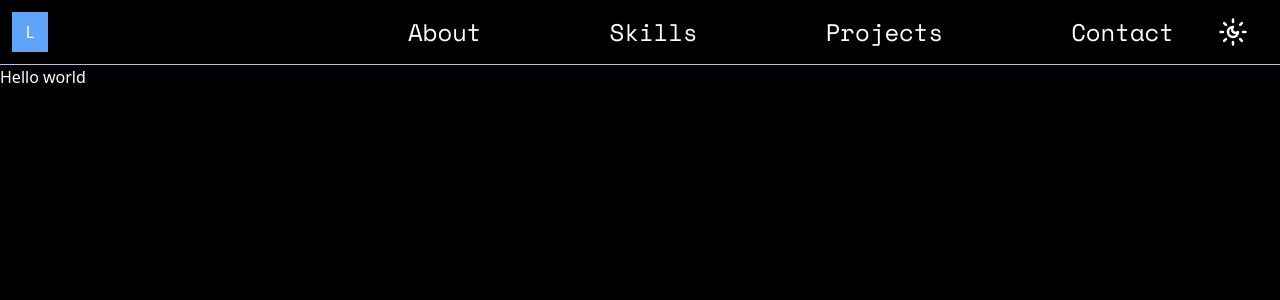
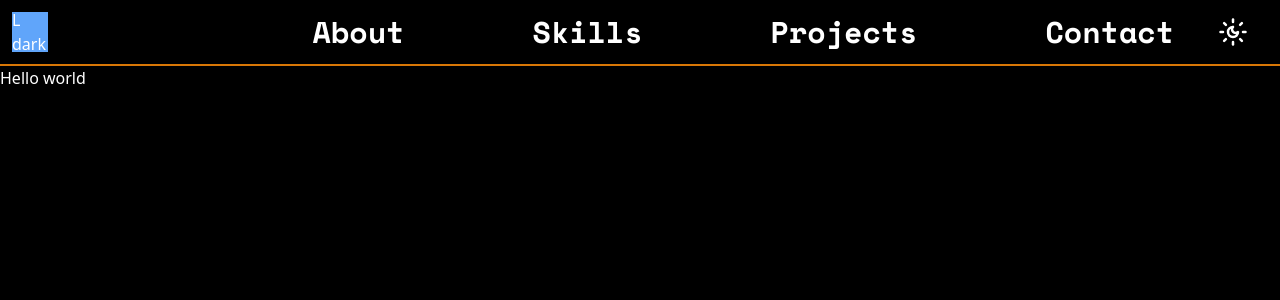
Before and after one commit to Yuvaraaj17/Portfolio, a Next.js app: page / in a window 1280 px wide. Shown: the top 300 px of the page. Built offline with nearby package versions, Linux system fonts and the light colour scheme; what @xpd/tailwind-3dtransforms would draw is missing.

Commit message:
Sliding menu bar

```diff
--- a/components/NavBar.tsx
+++ b/components/NavBar.tsx
@@ -1,9 +1,10 @@
 'use client'
-import React from 'react'
+import React, { useContext } from 'react'
 import { IoMdClose } from "react-icons/io";
 import sections from "../src/assets/data/sections.json";
 import { IoMenu } from "react-icons/io5";
 import { LuSunMoon } from "react-icons/lu";
+import { ThemeContext } from '../context/ThemeContext';
 
 export default function NavBar(props : {isMenuBarOpen: boolean, toggleMenuBar: () => void }) {
 
@@ -16,18 +17,25 @@ export default function NavBar(props : {isMenuBarOpen: boolean, toggleMenuBar: (
     props.toggleMenuBar();
   }
 
+  const { theme , setTheme } = useContext(ThemeContext);
+
   return (
-    <div className='flex flex-row justify-between p-3 gap-3 lg:gap-6 lg:border-b border-violet-300 '>
-      <div className='bg-blue-400 w-10 h-10 flex items-center justify-center'>L</div>
-      <div className='hidden lg:flex flex-row gap-32 bg-black items-center justify-end w-full text-2xl font-mono pr-5'>
-        {sections.map((section: sectionType, key) => <div key={key}>{section.title}</div>)}
+    <div className='flex flex-row justify-between p-3 gap-3 lg:gap-6 border-b-2 border-amber-600'>
+      <div className='bg-blue-400 w-10 h-10 flex items-center justify-center'>L {theme}</div>
+      <div className={`${theme === 'dark' ? 'text-white' : 'text-black'} hidden lg:flex flex-row gap-32 items-center font-bold justify-end w-full text-2xl font-mono pr-5 hover:cursor-pointer`}>
+        {sections.map((section: sectionType, key) => <div key={key} className='hover:text-amber-500 transition-all ease-in-out text-3xl'>{section.title}</div>)}
       </div>
       <div className='flex flex-row gap-4 items-center lg:pr-5'>
-        <LuSunMoon className='text-xl lg:text-3xl'/>
-        <IoMenu className='lg:hidden' size={30} onClick={handleClick} />
+        <LuSunMoon className={`${theme === 'dark' ? 'text-white' : 'text-amber-600'} text-xl  lg:text-3xl`} onClick={()=>setTheme( theme === 'dark' ? 'light' : 'dark')}/>
+        <IoMenu className={`${theme === 'dark' ? 'text-white' : 'text-amber-600'} lg:hidden`} size={30} onClick={handleClick} />
       </div>
       {props.isMenuBarOpen && (
-        <div className='h-full bg-white text-black absolute lg:hidden right-0 w-52 md:w-2/5 p-3 gap-3 flex flex-col'>
+        <div
+          className="fixed inset-0 bg-black/50 z-40"
+          onClick={() => props.toggleMenuBar()} // closes when clicking background
+        />
+      )}
+        <div className={`fixed top-0 right-0 shadow-lg z-50 transform transition-transform duration-300 h-full bg-white text-black lg:hidden w-52 md:w-2/5 p-3 gap-3 flex flex-col ${props.isMenuBarOpen ? "translate-x-0" : "translate-x-full"}`}>
           <div className='border-b-2 border-black p-2 flex justify-end w-full'>
             <IoMdClose onClick={handleClick} />
           </div>
@@ -35,7 +43,6 @@ export default function NavBar(props : {isMenuBarOpen: boolean, toggleMenuBar: (
             {sections.map((section: sectionType, key) => <div key={key}>{section.title}</div>)}
           </div>
         </div>
-      )}
     </div>
   )
 }
--- a/src/app/page.tsx
+++ b/src/app/page.tsx
@@ -1,10 +1,13 @@
 'use client'
-import React from "react";
+import React, { useContext } from "react";
 import NavBar from "../../components/NavBar";
-import { useState } from "react";
+import { useState, createContext } from "react";
+import { ThemeContext } from "../../context/ThemeContext";
+
 export default function Page() {
 
   const [isOpen, setIsOpen] = useState(false);
+  const { theme , setTheme } = useContext(ThemeContext);
 
   const toggleMenuBar = () => {
     console.log('clicked parent')
@@ -12,10 +15,11 @@ export default function Page() {
   }
 
   return (
-    <div className="bg-black text-white h-full w-full flex flex-col">
-      <NavBar isMenuBarOpen={isOpen} toggleMenuBar={toggleMenuBar}/>
-      <div>Hello world</div>
-    </div>
+      <div className={`${theme === 'dark' ? 'bg-black' : 'bg-white'} text-white h-full w-full flex flex-col`}>
+        <NavBar isMenuBarOpen={isOpen} toggleMenuBar={toggleMenuBar} />
+        <div>Hello world</div>
+      </div>
+
     // <div className="bg-red-400 flex flex-col border border-black gap-28">
       // {/*
       // <Intro />
```
